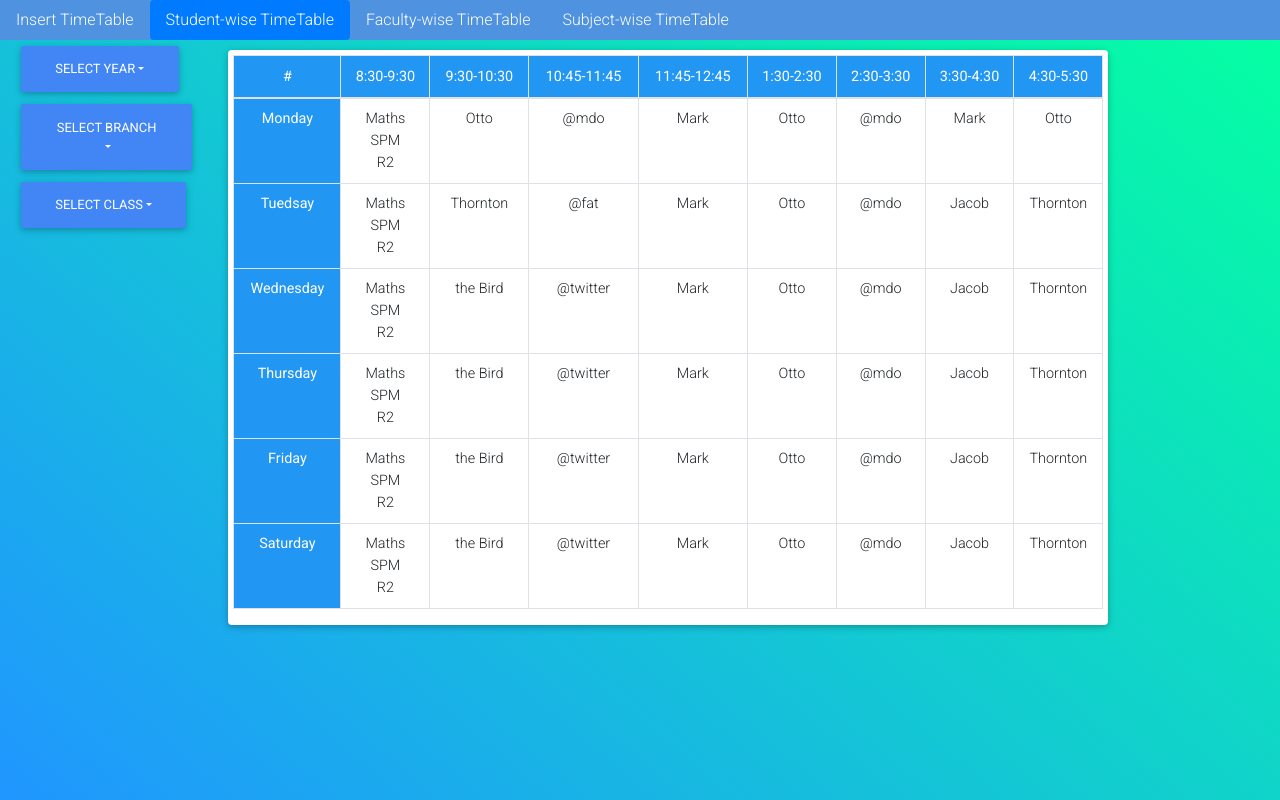
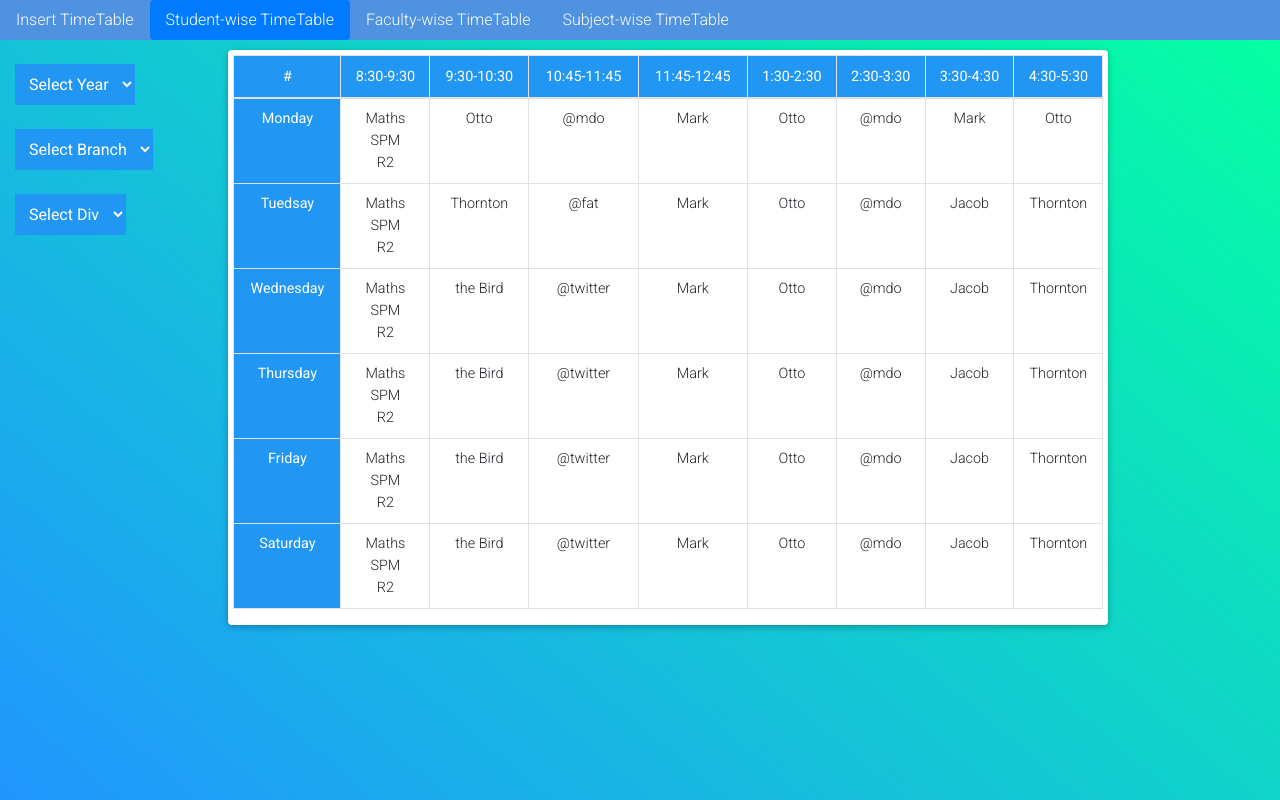
Before and after one commit to UrmiIntwala/DepartmentScheduleAndNotification, a Django app: template myProj/templates/admin.html in a window 1280 px wide, after a click on "Student-wise TimeTable". Run offline with Django 3.2, Linux system fonts and the light colour scheme; the template is opened without the code that fills it, so the values that code supplies are empty; some libraries are stand-ins or nearby versions.

Commit message:
Dropdown

```diff
--- a/myProj/templates/admin.html
+++ b/myProj/templates/admin.html
@@ -22,6 +22,20 @@
     <link rel="stylesheet" href="{% static 'css/style.css' %}">
 </head>
 
+<style>
+    select{
+        background-color: rgb(33,150,243);
+        color: white;
+        padding: 10px;
+        font-size: 16px;
+        border: none;
+        cursor: pointer;
+    }
+    option{
+        background-color: antiquewhite;
+        color:black
+    }
+</style>
 <body>
 
     <!-- Start your project here-->
@@ -40,7 +54,7 @@
                 aria-selected="false" style="color:white">Faculty-wise TimeTable</a>
         </li>
         <li class="nav-item">
-            <a class="nav-link" id="pills-subject-tab" data-toggle="pill" href="#pills-subjectt" role="tab" aria-controls="pills-subject"
+            <a class="nav-link" id="pills-subject-tab" data-toggle="pill" href="#pills-subject" role="tab" aria-controls="pills-subject"
                 aria-selected="false" style="color:white">Subject-wise TimeTable</a>
         </li>
     </ul>
@@ -119,42 +133,46 @@
                 <div class="row">
                     <div class="col-2">
                 <!-- Basic dropdown -->
-                <button class="btn btn-primary dropdown-toggle" type="button" data-toggle="dropdown" aria-haspopup="true" aria-expanded="false">Select Year</button>
-
-                <div class="dropdown-menu">
-                    <a class="dropdown-item" href="#">2016</a>
-                    <a class="dropdown-item" href="#">2017</a>
-                    <a class="dropdown-item" href="#">2018</a>
-                    <a class="dropdown-item" href="#">2019</a>
-                </div>
+                <!-- <button class="btn btn-primary dropdown-toggle" type="button" data-toggle="dropdown" aria-haspopup="true" aria-expanded="false">Select Year</button> -->
+                        <br>
+                <select onchange="updateStatus(this);">
+                    <option>Select Year</option>
+                    <option  href="#">2016</option>
+                    <option  href="#">2017</option>
+                    <optiona  href="#">2018</option>
+                    <option  href="#">2019</option>
+                </select><br><br>
                 <!-- Basic dropdown -->
                 <!-- Basic dropdown -->
-                <button class="btn btn-primary dropdown-toggle" type="button" data-toggle="dropdown" aria-haspopup="true" aria-expanded="false">Select Branch</button>
+                <!-- <button class="btn btn-primary dropdown-toggle" type="button" data-toggle="dropdown" aria-haspopup="true" aria-expanded="false">Select Branch</button> -->
 
-                <div class="dropdown-menu">
-                    <a class="dropdown-item" href="#">CE</a>
-                    <a class="dropdown-item" href="#">IT</a>
-                    <a class="dropdown-item" href="#">EC</a>
-                    <a class="dropdown-item" href="#">CH</a>
-                    <a class="dropdown-item" href="#">CV</a>
-                    <a class="dropdown-item" href="#">MH</a>
-                    <a class="dropdown-item" href="#">IC</a>
-                </div>
+                <select onchange="updateStatus(this);">
+                    <option >Select Branch</option>
+                    <option href="#">CE</option>
+                    <option  href="#">IT</option>
+                    <option  href="#">EC</option>
+                    <option  href="#">CH</option>
+                    <option  href="#">CV</option>
+                    <option  href="#">MH</option>
+                    <option  href="#">IC</option>
+                </select><br><br>
                 <!-- Basic dropdown -->
-                <br>
                 <!-- Basic dropdown -->
-                <button class="btn btn-primary dropdown-toggle" type="button" data-toggle="dropdown" aria-haspopup="true" aria-expanded="false">Select Class</button>
+                <!-- <button class="btn btn-primary dropdown-toggle" type="button" data-toggle="dropdown" aria-haspopup="true" aria-expanded="false">Select Class</button> -->
 
-                <div class="dropdown-menu">
-                    <a class="dropdown-item" href="#">A</a>
-                    <a class="dropdown-item" href="#">B</a>
-                    <a class="dropdown-item" href="#">C</a>
-                    <a class="dropdown-item" href="#">D</a>
-                    <a class="dropdown-item" href="#">E</a>
-                    <a class="dropdown-item" href="#">F</a>
-                    <a class="dropdown-item" href="#">G</a>
-                    <a class="dropdown-item" href="#">H</a>
-                </div>
+                <select onchange="updateStatus(this);">
+                    <option >Select Div</option>
+                    <option  href="#">A</option>
+                    <option  href="#">B</option>
+                    <option  href="#">C</option>
+                    <option  href="#">D</option>
+                    <option  href="#">E</option>
+                    <option  href="#">F</option>
+                    <option  href="#">G</option>
+                    <option  href="#">H</option>
+                </select>
+
+
                 <!-- Basic dropdown -->
             </div>
             <div class="col-9">
@@ -296,6 +314,20 @@
     <!-- Your custom scripts (optional) -->
     <script type="text/javascript"></script>
 
+    <script>
+    function updateStatus(changedSelect) {
+        console.log($(changedSelect).val());
+        $.ajax({
+            type: 'GET',
+            url: 'print.php',
+            data: {stat: $(changedSelect).val()},
+            success: function (data) {
+                alert('done');
+            }
+        })
+        }
+    </script>
+
 </body>
 
 </html>
```
